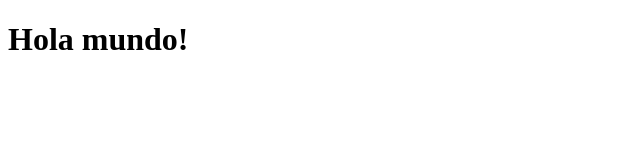
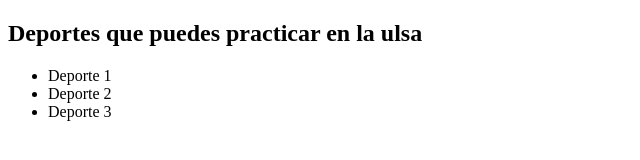
Before and after one commit to NZubia/practica-git-2024, a plain HTML site: page index.html in a window 1280 px wide. Shown: the whole page, without its empty margins (0-640 px from the left). Drawn offline with Linux system fonts and the light colour scheme.

Commit message:
Se agrega sección de Deportes

```diff
--- a/index.html
+++ b/index.html
@@ -4,7 +4,13 @@
 	<title></title>
 </head>
 <body>
-	<h1>Hola mundo!</h1>
+	<h2>Deportes que puedes practicar en la ulsa</h2>
+
+	<ul>
+		<li>Deporte 1</li>
+		<li>Deporte 2</li>
+		<li>Deporte 3</li>
+	</ul>
 
 </body>
 </html>
```
